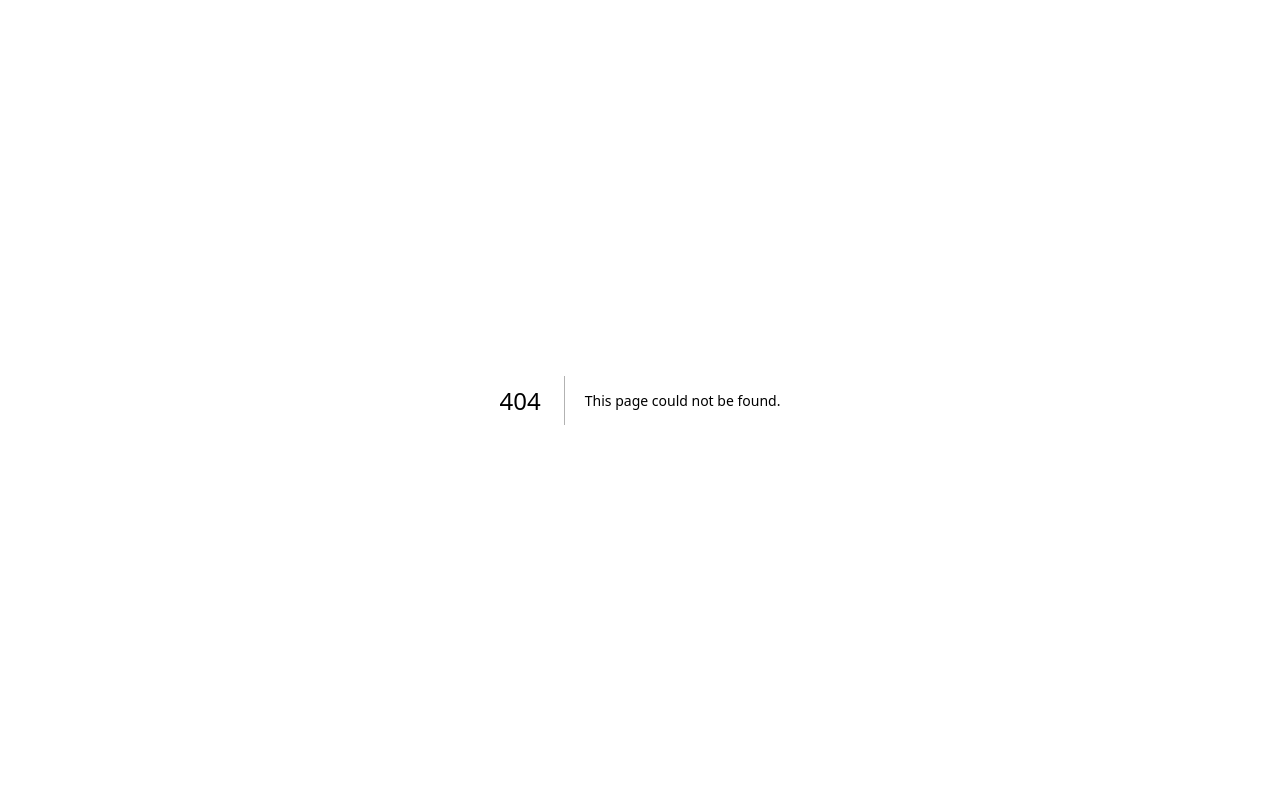
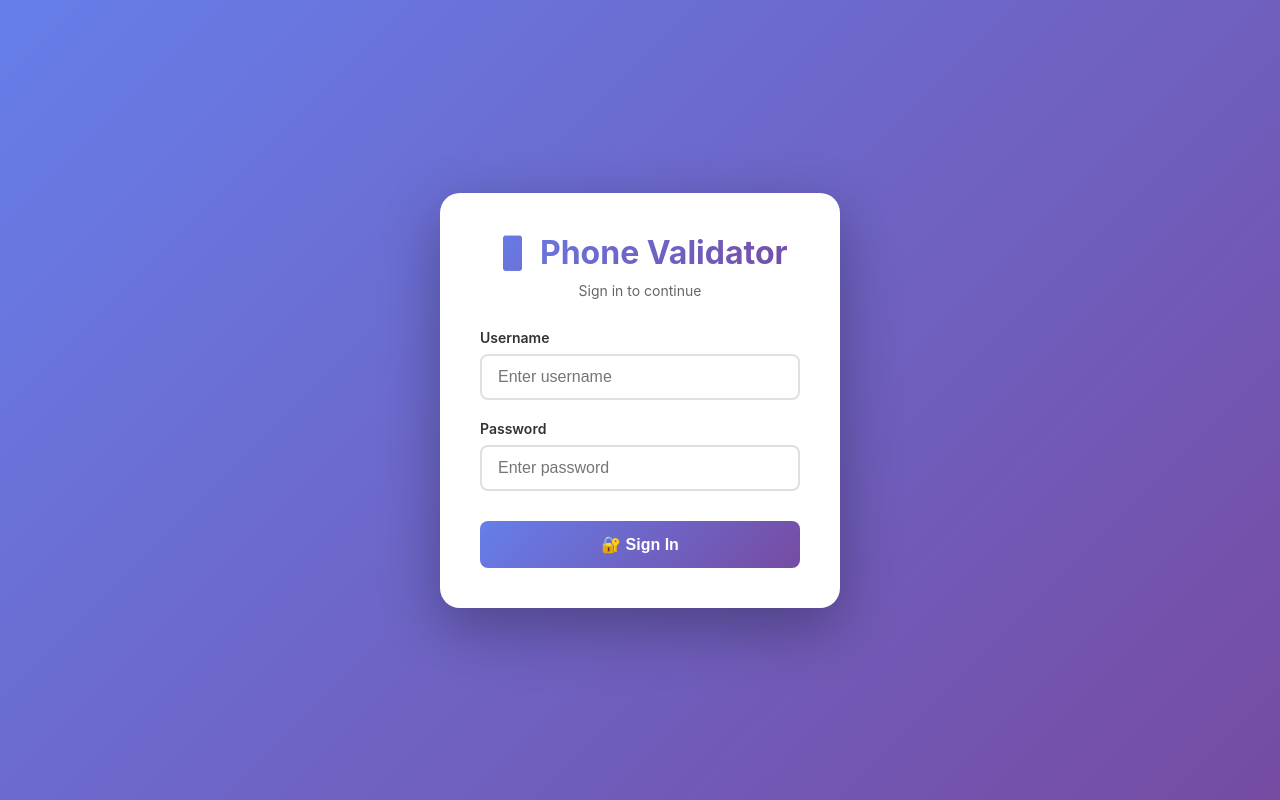
Before and after one commit to brunoagalliu/ios-phone-checker, a Next.js app: page /login in a window 1280 px wide. Before the commit this address had no page. Built offline with nearby package versions, Linux system fonts and the light colour scheme.

Commit message:
Add authentication system with login/logout

```diff
--- /dev/null
+++ b/app/login/page.js
@@ -0,0 +1,175 @@
+'use client';
+
+import { useState } from 'react';
+import { useRouter } from 'next/navigation';
+
+export default function LoginPage() {
+  const [username, setUsername] = useState('');
+  const [password, setPassword] = useState('');
+  const [error, setError] = useState('');
+  const [loading, setLoading] = useState(false);
+  const router = useRouter();
+
+  const handleSubmit = async (e) => {
+    e.preventDefault();
+    setError('');
+    setLoading(true);
+
+    try {
+      const response = await fetch('/api/auth/login', {
+        method: 'POST',
+        headers: { 'Content-Type': 'application/json' },
+        body: JSON.stringify({ username, password })
+      });
+
+      const data = await response.json();
+
+      if (data.success) {
+        router.push('/');
+        router.refresh();
+      } else {
+        setError(data.error || 'Login failed');
+      }
+    } catch (err) {
+      setError('Connection error. Please try again.');
+    } finally {
+      setLoading(false);
+    }
+  };
+
+  return (
+    <main style={styles.main}>
+      <div style={styles.container}>
+        <div style={styles.loginCard}>
+          <div style={styles.header}>
+            <h1 style={styles.title}>📱 Phone Validator</h1>
+            <p style={styles.subtitle}>Sign in to continue</p>
+          </div>
+
+          <form onSubmit={handleSubmit} style={styles.form}>
+            {error && (
+              <div style={styles.error}>
+                ⚠️ {error}
+              </div>
+            )}
+
+            <div style={styles.inputGroup}>
+              <label style={styles.label}>Username</label>
+              <input
+                type="text"
+                value={username}
+                onChange={(e) => setUsername(e.target.value)}
+                style={styles.input}
+                placeholder="Enter username"
+                required
+                autoFocus
+              />
+            </div>
+
+            <div style={styles.inputGroup}>
+              <label style={styles.label}>Password</label>
+              <input
+                type="password"
+                value={password}
+                onChange={(e) => setPassword(e.target.value)}
+                style={styles.input}
+                placeholder="Enter password"
+                required
+              />
+            </div>
+
+            <button
+              type="submit"
+              disabled={loading}
+              style={styles.button}
+            >
+              {loading ? '⏳ Signing in...' : '🔐 Sign In'}
+            </button>
+          </form>
+        </div>
+      </div>
+    </main>
+  );
+}
+
+const styles = {
+  main: {
+    minHeight: '100vh',
+    background: 'linear-gradient(135deg, #667eea 0%, #764ba2 100%)',
+    display: 'flex',
+    alignItems: 'center',
+    justifyContent: 'center',
+    padding: '20px',
+  },
+  container: {
+    width: '100%',
+    maxWidth: '400px',
+  },
+  loginCard: {
+    background: 'white',
+    borderRadius: '20px',
+    padding: '40px',
+    boxShadow: '0 20px 60px rgba(0,0,0,0.3)',
+  },
+  header: {
+    textAlign: 'center',
+    marginBottom: '30px',
+  },
+  title: {
+    fontSize: '32px',
+    fontWeight: '700',
+    color: '#333',
+    marginBottom: '10px',
+    background: 'linear-gradient(135deg, #667eea 0%, #764ba2 100%)',
+    WebkitBackgroundClip: 'text',
+    WebkitTextFillColor: 'transparent',
+  },
+  subtitle: {
+    fontSize: '14px',
+    color: '#666',
+  },
+  form: {
+    display: 'flex',
+    flexDirection: 'column',
+    gap: '20px',
+  },
+  error: {
+    padding: '12px',
+    background: '#fee2e2',
+    border: '2px solid #fecaca',
+    borderRadius: '8px',
+    color: '#991b1b',
+    fontSize: '14px',
+    textAlign: 'center',
+  },
+  inputGroup: {
+    display: 'flex',
+    flexDirection: 'column',
+    gap: '8px',
+  },
+  label: {
+    fontSize: '14px',
+    fontWeight: '600',
+    color: '#333',
+  },
+  input: {
+    padding: '12px 16px',
+    fontSize: '16px',
+    border: '2px solid #e0e0e0',
+    borderRadius: '8px',
+    outline: 'none',
+    transition: 'border-color 0.3s',
+  },
+  button: {
+    padding: '14px',
+    background: 'linear-gradient(135deg, #667eea 0%, #764ba2 100%)',
+    color: 'white',
+    border: 'none',
+    borderRadius: '8px',
+    fontSize: '16px',
+    fontWeight: '600',
+    cursor: 'pointer',
+    transition: 'transform 0.2s',
+    marginTop: '10px',
+  },
+};
--- a/package.json
+++ b/package.json
@@ -10,6 +10,7 @@
     },
     "dependencies": {
         "@vercel/blob": "^2.0.0",
+        "jose": "^6.1.3",
         "mysql2": "^3.6.5",
         "next": "^16.0.7",
         "papaparse": "^5.4.1",
```
Also changed, not shown: app/api/auth/login/route.js (added, +57 -0 lines), app/api/auth/logout/route.js (added, +15 -0 lines), app/page.js (+36 -0 lines), middleware.js (added, +56 -0 lines), 1 other file (tests, documents, lock files or other folders).
